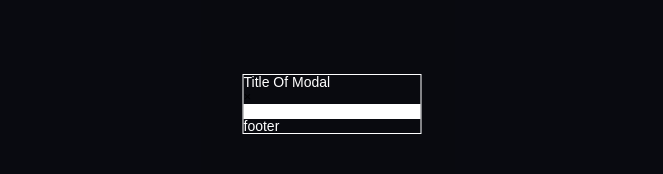
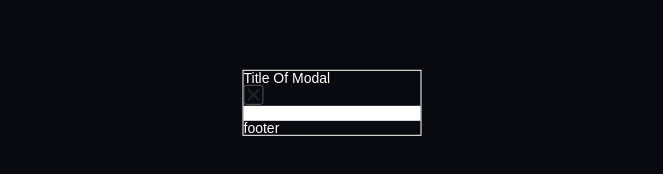
Before and after one commit to Urfeen/todo-lilst, a React (Create React App) app: page / in a window 1280 px wide. Both pictures are taken after a click on the button 913 px from the left and 106 px from the top of the page. Shown: the part 284-458 px from the top of the page, without its empty margins (308-971 px from the left). Built offline with nearby package versions, Linux system fonts and the light colour scheme.

Commit message:
feat: stiled components

```diff
--- a/package.json
+++ b/package.json
@@ -13,6 +13,8 @@
     "react": "^17.0.2",
     "react-dom": "^17.0.2",
     "react-scripts": "4.0.3",
+    "react-transition-group": "^1.2.1",
+    "styled-components": "^5.3.0",
     "web-vitals": "^1.1.2"
   },
   "scripts": {
--- a/src/App.jsx
+++ b/src/App.jsx
@@ -24,5 +24,7 @@ const App = () => {
 // change task done handler
 // draw check
 // li focus
+// onTransitionEnd instead numbers
+// rewrite on styled component
 
 export default App;
--- a/src/common-styles.scss
+++ b/src/common-styles.scss
@@ -9,6 +9,8 @@ $dark-blue2: #395bc088;
 $shadow: rgba(0, 9, 61, 0.2);
 
 button.btn_cross {
+  width: 20px;
+  height: 20px;
   position: relative;
   background-color: rgba(0, 0, 0, 0);
   border: 1px solid #555;
--- a/src/components/Modal/Modal.jsx
+++ b/src/components/Modal/Modal.jsx
@@ -1,17 +1,17 @@
 import { memo, useEffect } from "react";
-import "./Modal.scss";
 import { createPortal } from "react-dom";
+import StyledModal from "./StyledModal.css.js";
 
 const Modal = ({ children, onClose: close }) => {
-  const modalRoot = document.createElement('div');
-  modalRoot.id = 'modal-root';
+  const modalRoot = document.createElement("div");
+  modalRoot.id = "modal-root";
 
-  const transitionEndHandler = e => {
-    if (e.propertyName !== "opacity" || this.state.fadeType === "in") return;
-    if (this.state.fadeType === "out") {
-      this.props.onClose();
-    }
-  };
+  // const transitionEndHandler = e => {
+  //   if (e.propertyName !== "opacity" || this.state.fadeType === "in") return;
+  //   if (this.state.fadeType === "out") {
+  //     this.props.onClose();
+  //   }
+  // };
 
   // { fadeType: null };
   // background = React.createRef();
@@ -41,43 +41,40 @@ const Modal = ({ children, onClose: close }) => {
   //     e.preventDefault();
   //     this.setState({ fadeType: "out" });
   //   };
-
   useEffect(() => {
     document.body.appendChild(modalRoot);
     return () => {
       document.body.removeChild(modalRoot);
-    }
+    };
   }, [modalRoot]);
 
-  return (
-    createPortal(
-      <>
-        <div className="modal-box"
+  return createPortal(
+    <StyledModal
       // id={this.props.id}
-        // size={this.props.size}
+      // className={`wrapper ${this.props.class}`}
+      role="dialog"
       // onTransitionEnd={this.transitionEnd}
       // fadeType={this.state.fadeType}
     >
+      <div className="modal-box">
         <div className="modal-box__header">
           <h4 className="modal-box__title">Title Of Modal</h4>
-            <button onClick={typeof close === "function" ? close : ''} className="modal-box__close">
-              ×
-            </button>
+          <button
+            onClick={typeof close === "function" ? close : ""}
+            className="modal-box__close btn_cross"
+          ></button>
         </div>
         <div className="modal-box__content">{children}</div>
-          <div className="modal-box__footer">
-            footer
-          </div>
+        <div className="modal-box__footer">footer</div>
       </div>
       <div
         className="modal-background"
-        // onMouseDown={this.handleClick}
+        onMouseDown={typeof close === "function" ? close : ""}
         // ref={this.background}
       />
-      </>,
+    </StyledModal>,
     modalRoot
-    )
-  )
-}
+  );
+};
 
 export default memo(Modal);
--- a/src/components/Modal/Modal.scss
+++ b/src/components/Modal/StyledModal.css.js
@@ -1,4 +1,6 @@
-#modal-root {
+import styled from 'styled-components';
+
+const StyledModal = styled.div`
   position: fixed;
   top: 0;
   left: 0;
@@ -15,15 +17,6 @@
     max-width: 400px;
 
     border: 1px solid white;
-
-    &.fade-in {
-      opacity: 1;
-      transition: opacity linear 0.5s; // super slow to see fade works
-    }
-    &.fade-out {
-      opacity: 0;
-      transition: opacity linear 0.5s; // super slow to see fade works
-    }
   }
   .modal-background {
     position: absolute;
@@ -34,4 +27,6 @@
     background-color: rgba(0, 0, 0, 0.7);
     z-index: 2;
   }
-}
+`
+
+export default StyledModal;
--- a/src/components/TodoList.jsx
+++ b/src/components/TodoList.jsx
@@ -12,51 +12,51 @@ const TodoList = () => {
 
   const toggleModalHandler = () => {
     setIsModalOpen(!isModalOpen);
-  }
+  };
 
-  const addTaskHandler = taskText => {
+  const addTaskHandler = (taskText) => {
     const newTask = {
       taskText: taskText.trim(),
       done: false,
       id: nanoid(),
       creationDate: Date.now(),
-    }
+    };
 
-    setTasks(prevState => {
+    setTasks((prevState) => {
       const arrCopy = [...prevState];
       arrCopy.unshift(newTask);
       return arrCopy;
     });
-  }
-  const changeTaskStatusHandler = taskId => {
-    setTasks(prevState => {
-      const updatedList = prevState.map(task => {
+  };
+  const changeTaskStatusHandler = (taskId) => {
+    setTasks((prevState) => {
+      const updatedList = prevState.map((task) => {
         if (task.id === taskId) {
           return {
             ...task,
-            done: !task.done
-          }
+            done: !task.done,
+          };
         }
         return task;
       });
       return updatedList;
     });
-  }
-  const deleteTaskHandler = taskId => {
-    setTasks(prevState => {
-      const updatedList = prevState.filter(task => task.id !== taskId);
+  };
+  const deleteTaskHandler = (taskId) => {
+    setTasks((prevState) => {
+      const updatedList = prevState.filter((task) => task.id !== taskId);
       return updatedList;
     });
-  }
+  };
 
   useEffect(() => {
-    const tasks = JSON.parse(localStorage.getItem('tasks'));
+    const tasks = JSON.parse(localStorage.getItem("tasks"));
     if (!tasks || tasks.length === 0) return;
     setTasks(tasks);
   }, []);
 
   useEffect(() => {
-    localStorage.setItem('tasks', JSON.stringify(tasks));
+    localStorage.setItem("tasks", JSON.stringify(tasks));
   }, [tasks]);
 
   return (
@@ -67,10 +67,7 @@ const TodoList = () => {
           <AddButton onClick={toggleModalHandler} />
         </div>
         {isModalOpen && (
-          <Modal
-            isOpen={isModalOpen}
-            onClose={toggleModalHandler}
-          >
+          <Modal isOpen={isModalOpen} onClose={toggleModalHandler}>
             <InputText addTaskHandler={addTaskHandler} />
           </Modal>
         )}
@@ -82,6 +79,6 @@ const TodoList = () => {
       />
     </div>
   );
-}
+};
 
 export default memo(TodoList);
```
Also changed, not shown: 1 other file (tests, documents, lock files or other folders). Lines whose indentation alone changed are shown as unchanged.
